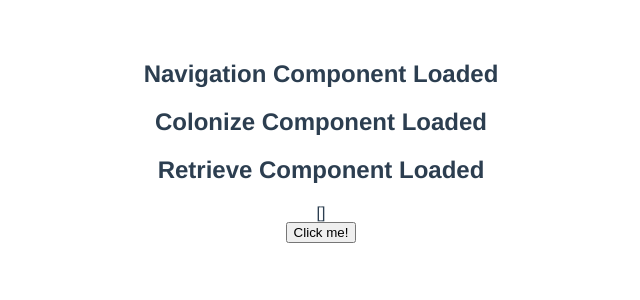
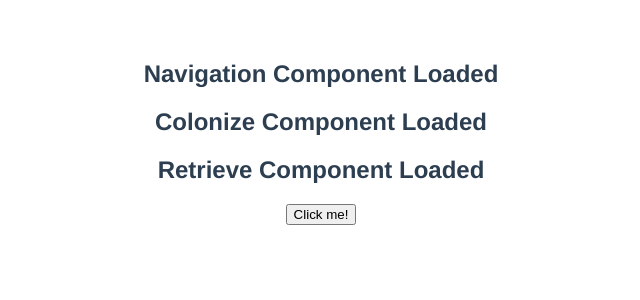
Before and after one commit to toxicmuffin/Splash, a Vue app: page / in a window 1280 px wide. Shown: the top 300 px of the page, without its empty margins (319-959 px from the left). Built offline with nearby package versions, Linux system fonts and the light colour scheme; no server answers.

Commit message:
Figured out why data is not passing. -Still debugging

```diff
--- a/src/components/Retrieve.vue
+++ b/src/components/Retrieve.vue
@@ -7,7 +7,7 @@
 </template>
 
 <script>
-import { ref } from 'vue';
+// import { ref } from 'vue';
 
 export default {
   data() {
@@ -18,11 +18,11 @@ export default {
   },
   methods: {
     doSomething() {
-      console.log(this.information);
+      console.log('You clicked me!',this.information);
     }
   },
   setup() {
-    const information = ref([]);
+    // const information = ref({data:[]});
     // populates the page with images
     async function getData() {
       // keys and urls are placed in .env - See .env_sample for details
@@ -32,7 +32,7 @@ export default {
       try {
         const res = await fetch(url);
         const information = await res.json();
-        console.log(information.data);
+        console.log('INFORMATION',information.data);
         return information;
       } catch (error) {
         console.log(error);
@@ -41,13 +41,13 @@ export default {
     }
     return {
       getData,
-      information
+      // information
     }
   },
   mounted() {
     // runs function on life cycle hook and populates page
     this.getData();
-    console.log(this.information);
+    // console.log('MOUNTED',this.information);
     // console.log(this.information)
   }
 }
```
